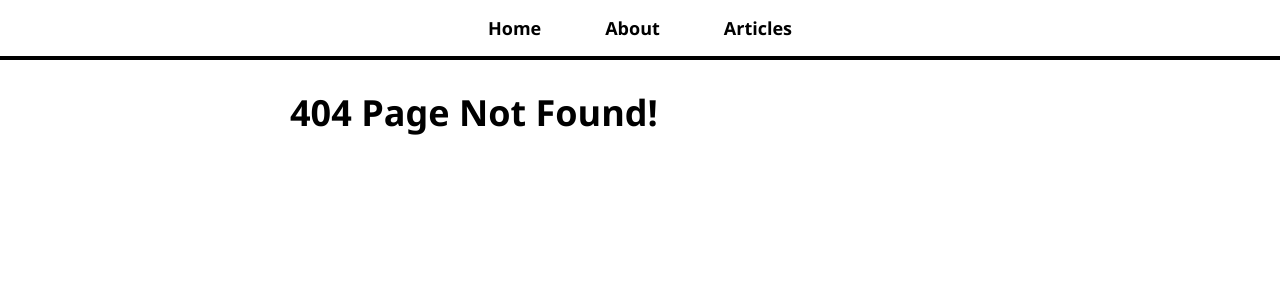
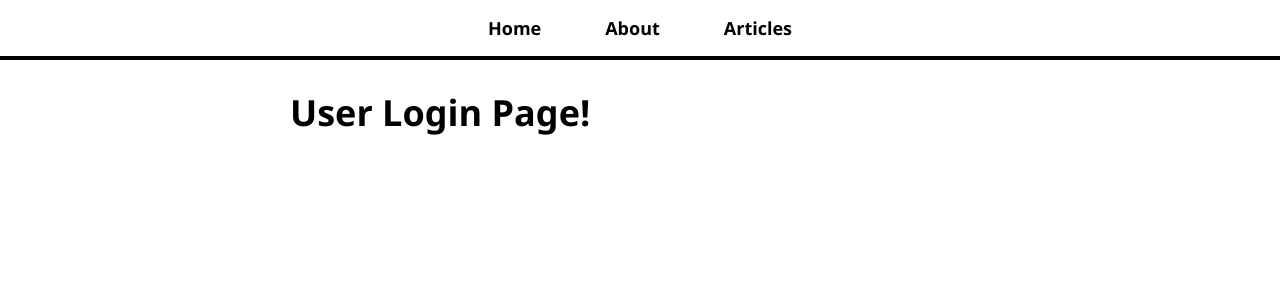
Before and after one commit to fernando-silvabr66/my-blog, a React (Create React App) app: page /login in a window 1280 px wide. Before the commit this address had no page. Shown: the top 300 px of the page. Built offline with nearby package versions, Linux system fonts and the light colour scheme.

Commit message:
Add empty pages and add routes for Login and create account

```diff
--- a/package.json
+++ b/package.json
@@ -7,7 +7,7 @@
     "@testing-library/react": "^13.4.0",
     "@testing-library/user-event": "^13.5.0",
     "axios": "^1.4.0",
-    "firebase": "^9.22.2",
+    "firebase": "^9.23.0",
     "react": "^18.2.0",
     "react-dom": "^18.2.0",
     "react-router-dom": "^6.11.1",
--- a/src/App.js
+++ b/src/App.js
@@ -6,6 +6,8 @@ import AboutPage from './pages/AboutPage';
 import ArticlesListPage from './pages/ArticlesListPage';
 import ArticlePage from './pages/ArticlePage';
 import NotFoundPage from './pages/NotFoundPage';
+import LoginPage from './pages/LoginPage';
+import CreateAccountPage from './pages/CreateAccountPage';
 
 function App() {
   return (
@@ -18,6 +20,8 @@ function App() {
             <Route path= "/about" element={<AboutPage />} />
             <Route path= "/articles" element={<ArticlesListPage />} />
             <Route path= "/articles/:articleId" element={<ArticlePage />} />
+            <Route path= "/login" element={<LoginPage />} />
+            <Route path= "/create-account" element={<CreateAccountPage />} />
             <Route path= "*" element={<NotFoundPage />} />
           </Routes>
         </div>
--- a/src/index.js
+++ b/src/index.js
@@ -2,18 +2,24 @@ import React from 'react';
 import ReactDOM from 'react-dom/client';
 import './index.css';
 import App from './App';
-import { initializeApp } from 'firebase/app';
 
+// Import the functions you need from the SDKs you need
+import { initializeApp } from "firebase/app";
+// TODO: Add SDKs for Firebase products that you want to use
+// https://firebase.google.com/docs/web/setup#available-libraries
+
+// Your web app's Firebase configuration
 const firebaseConfig = {
   apiKey: "AIzaSyDSM0kRn3qCkKw6ZjLdFIcTo1HzjU9JmL0",
   authDomain: "my-react-blog-eed7f.firebaseapp.com",
   projectId: "my-react-blog-eed7f",
   storageBucket: "my-react-blog-eed7f.appspot.com",
   messagingSenderId: "724514155602",
-  appId: "1:724514155602:web:d53e51469384e5518f038b"
+  appId: "1:724514155602:web:262ac54a27c68a0a8f038b"
 };
 
-const application = initializeApp(firebaseConfig);
+// Initialize Firebase
+const app = initializeApp(firebaseConfig);
 
 const root = ReactDOM.createRoot(document.getElementById('root'));
 root.render(
--- a/src/pages/CreateAccountPage.js
+++ b/src/pages/CreateAccountPage.js
@@ -0,0 +1,7 @@
+const CreateAccountPage = () => {
+    return (
+        <h1>Create Account Page!</h1>
+    );
+}
+
+export default CreateAccountPage;
--- a/src/pages/LoginPage.js
+++ b/src/pages/LoginPage.js
@@ -0,0 +1,7 @@
+const LoginPage = () => {
+    return (
+        <h1>User Login Page!</h1>
+    );
+}
+
+export default LoginPage;
```
Also changed, not shown: src/hooks/useUser.js (added), 1 other file (tests, documents, lock files or other folders).
